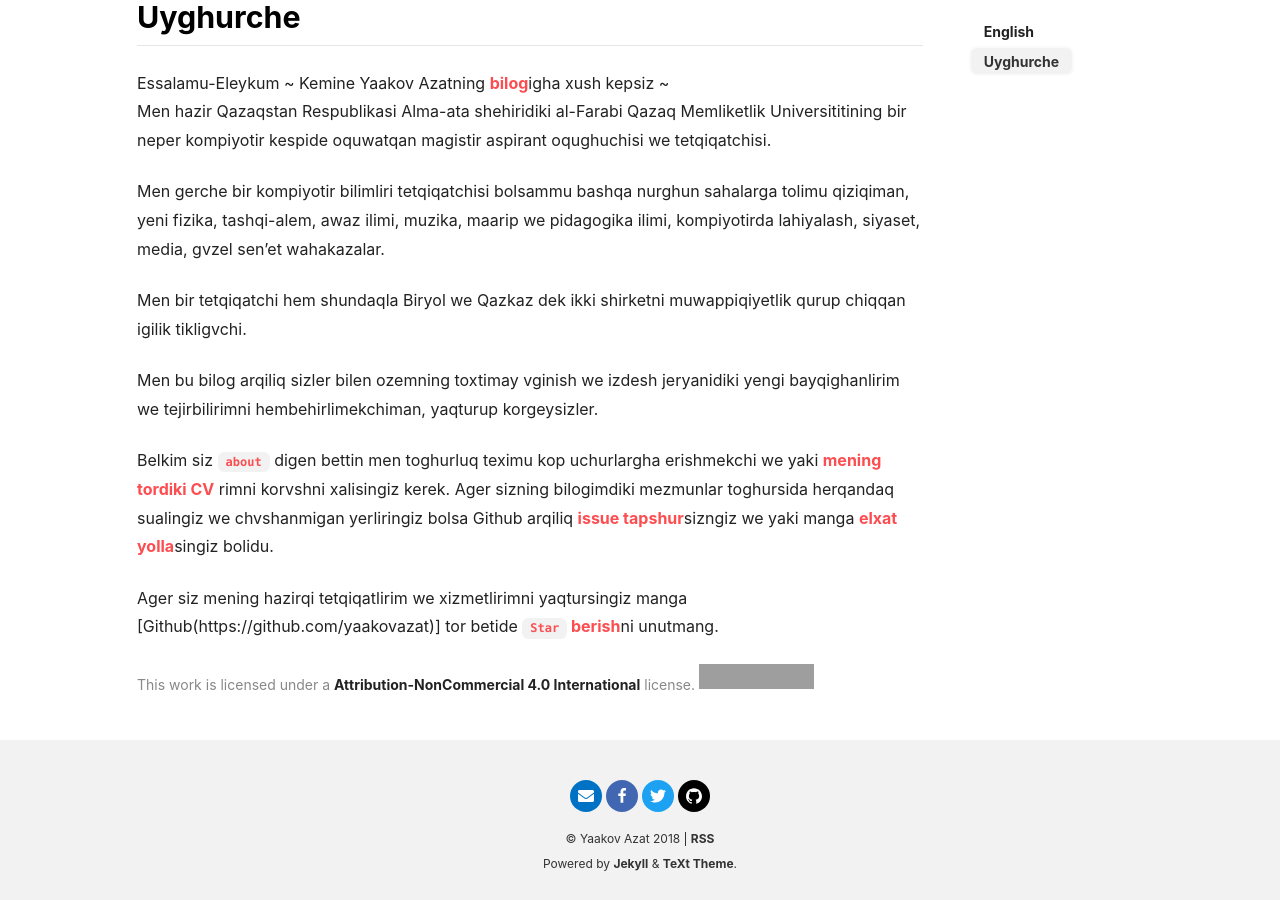
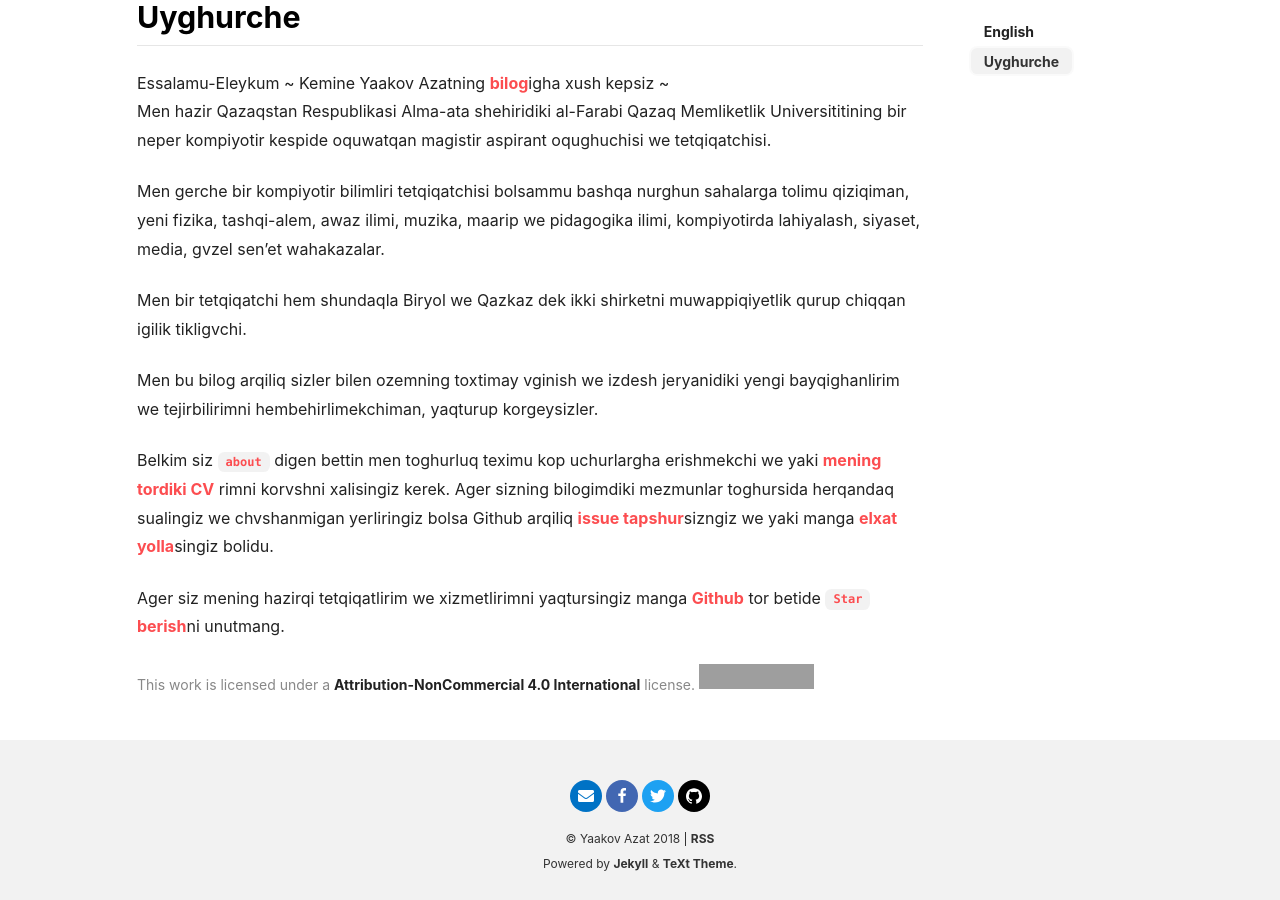
Before and after one commit to jarlhasen/blog, a Jekyll site: the page built from _posts/2018-07-01-welcome.md, in a window 1280 px wide and 900 px high, scrolled down 941 px. Built offline with Jekyll 4.4.1, drawn with Linux system fonts in a browser that asks for light colours; nearby versions of some CDN libraries; emoji names are drawn with the system emoji font; comment, search, counter and statistics services are not loaded; grey boxes are pictures that could not be loaded.

```diff
--- a/_posts/2018-07-01-welcome.md
+++ b/_posts/2018-07-01-welcome.md
@@ -40,4 +40,4 @@ Men bu bilog arqiliq sizler bilen ozemning toxtimay vginish we izdesh jeryanidik
 
 Belkim siz [`about`](https://yaakovazat.com/blog/about) digen bettin men toghurluq teximu kop uchurlargha erishmekchi we yaki [mening tordiki CV](https://yaakovazat.com/CV/) rimni korvshni xalisingiz kerek. Ager sizning bilogimdiki mezmunlar toghursida herqandaq sualingiz we chvshanmigan yerliringiz bolsa Github arqiliq [issue tapshur](https://github.com/yaakovazat/blog/issues)sizngiz we yaki manga [elxat yolla](mailto:yaakovazat@gmail.com)singiz bolidu.
 
-Ager siz mening hazirqi tetqiqatlirim we xizmetlirimni yaqtursingiz manga [Github(https://github.com/yaakovazat)] tor betide [`Star` berish](https://github.com/yaakovazat)ni unutmang.
+Ager siz mening hazirqi tetqiqatlirim we xizmetlirimni yaqtursingiz manga [Github](https://github.com/yaakovazat) tor betide [`Star` berish](https://github.com/yaakovazat)ni unutmang.
```
